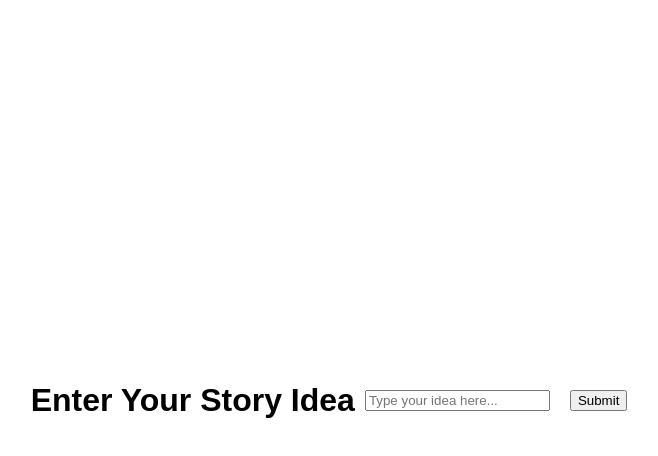
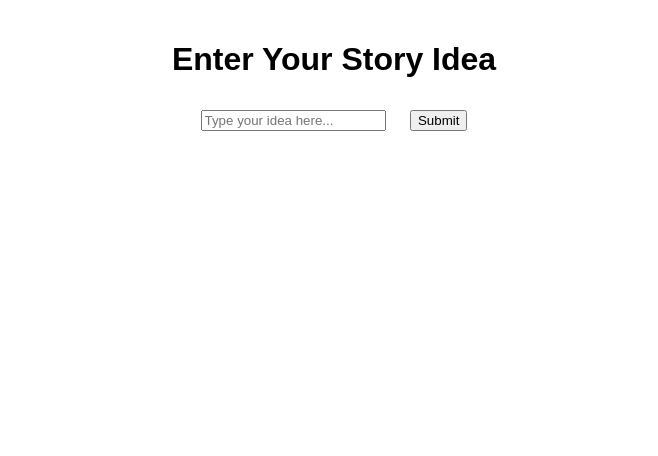
Before and after one commit to connormaas-cmu/bedtime-stories, a website: page index.html in a window 1280 px wide. Shown: the whole page, without its empty margins (306-964 px from the left). Drawn offline with Linux system fonts and the light colour scheme.

Commit message:
styling fix

```diff
--- a/style.css
+++ b/style.css
@@ -2,6 +2,11 @@ body, html {
     margin: 0;
     padding: 0;
     font-family: Arial, sans-serif;
+}
+
+.container {
+    text-align: center;
+    padding: 20px;
 }
 
 input, button {
@@ -15,13 +20,5 @@ input, button {
     height: auto;
     display: block;
     margin: auto;
-    padding: 10%; /* Cushion */
-    box-sizing: border-box;
+    padding: 10%;
 }
-
-.container {
-    display: flex;
-    justify-content: center;
-    align-items: center;
-    height: 100vh; /* Full viewport height */
-}
```
